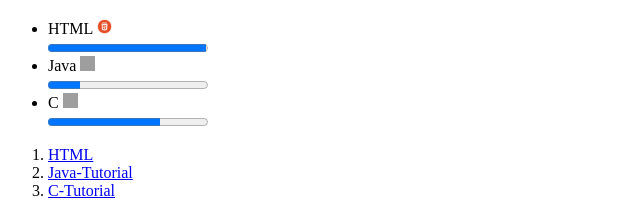
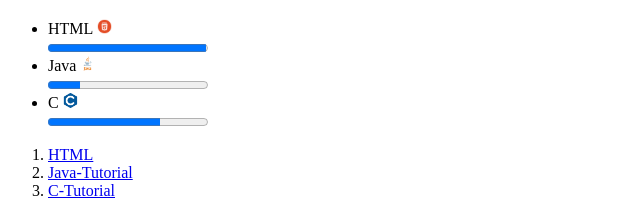
Before and after one commit to FireFrost041104/alex-page, a plain HTML site: page index.html in a window 1280 px wide. Shown: the part 230-443 px from the top of the page, 0-640 px from the left. Drawn offline with Linux system fonts and the light colour scheme; grey boxes are pictures that could not be loaded.

Commit message:
Update index.html

```diff
--- a/index.html
+++ b/index.html
@@ -22,10 +22,10 @@
                 <li>HTML <img src="Images/HTML Logo.png" width="15" height="15" alt=""/><br />
                     <progress min="0" max="100" value="99"></progress>
                 </li>
-                <li>Java <img src="https://github.com/FireFrost041104/alex.github.io/blob/main/Images/java-logo.png" width="15" height="15"/><br />
+                <li>Java <img src="Images/java-logo.png" width="15" height="15"/><br />
                     <progress min="0" max="100" value="20"></progress>
                 </li>
-                <li>C <img src="https://github.com/FireFrost041104/alex.github.io/blob/main/Images/C%20Logo.png" width="15" height="15"/><br />
+                <li>C <img src="Images/C Logo.png" width="15" height="15"/><br />
                     <progress min="0" max="100" value="70"></progress>
                 </li>
             </ul>
@@ -35,7 +35,7 @@
             <li><a href="https://www.youtube.com/watch?v=dcPM1NrgIdA">Java-Tutorial</a></li>
             <li><a href="https://www.c-howto.de/mehr/lernvideos/">C-Tutorial</a></li>
         </ol>
-        <p><img src="https://github.com/FireFrost041104/alex.github.io/blob/main/Images/Muhammad.png" width="500" height="500"/></p>
+        <p><img src="Images/Muhammad.png" width="500" height="500"/></p>
     </list>
     <svg width="250" height="150">
         <rect width="60" height="50" fill="blue">
```
